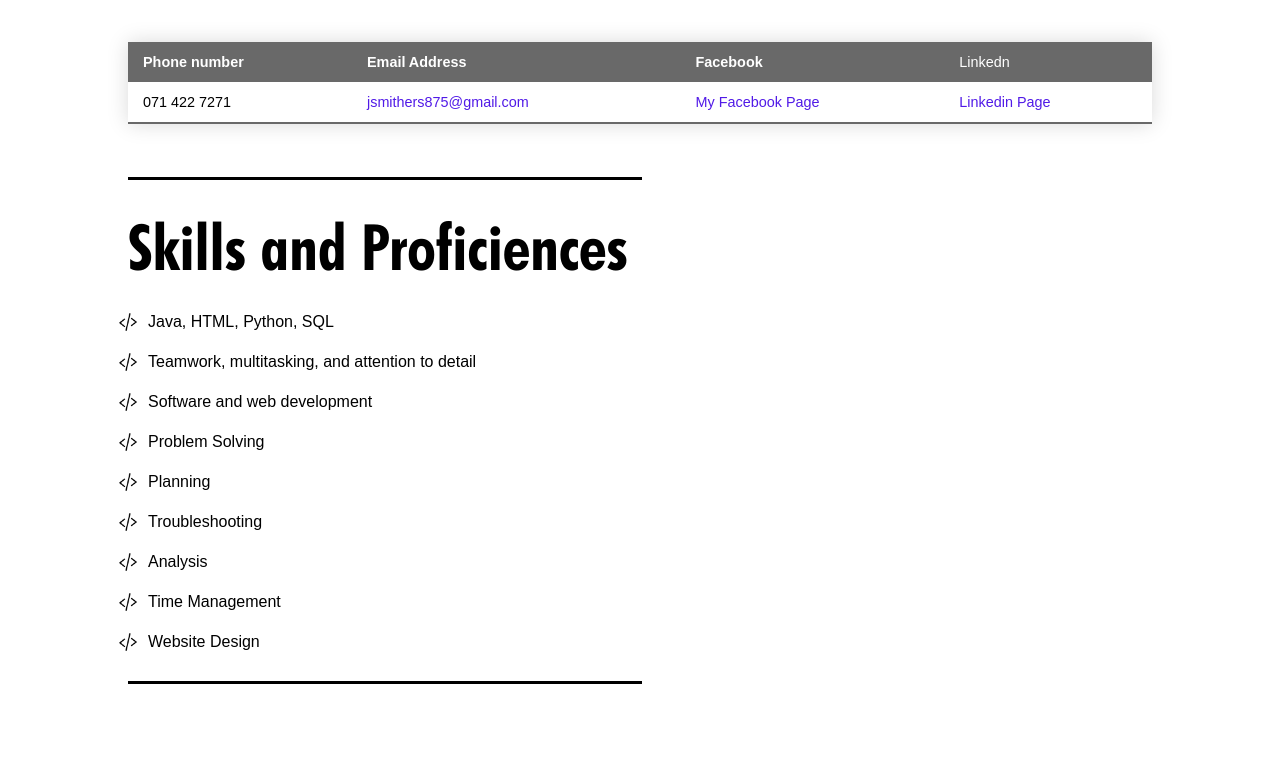
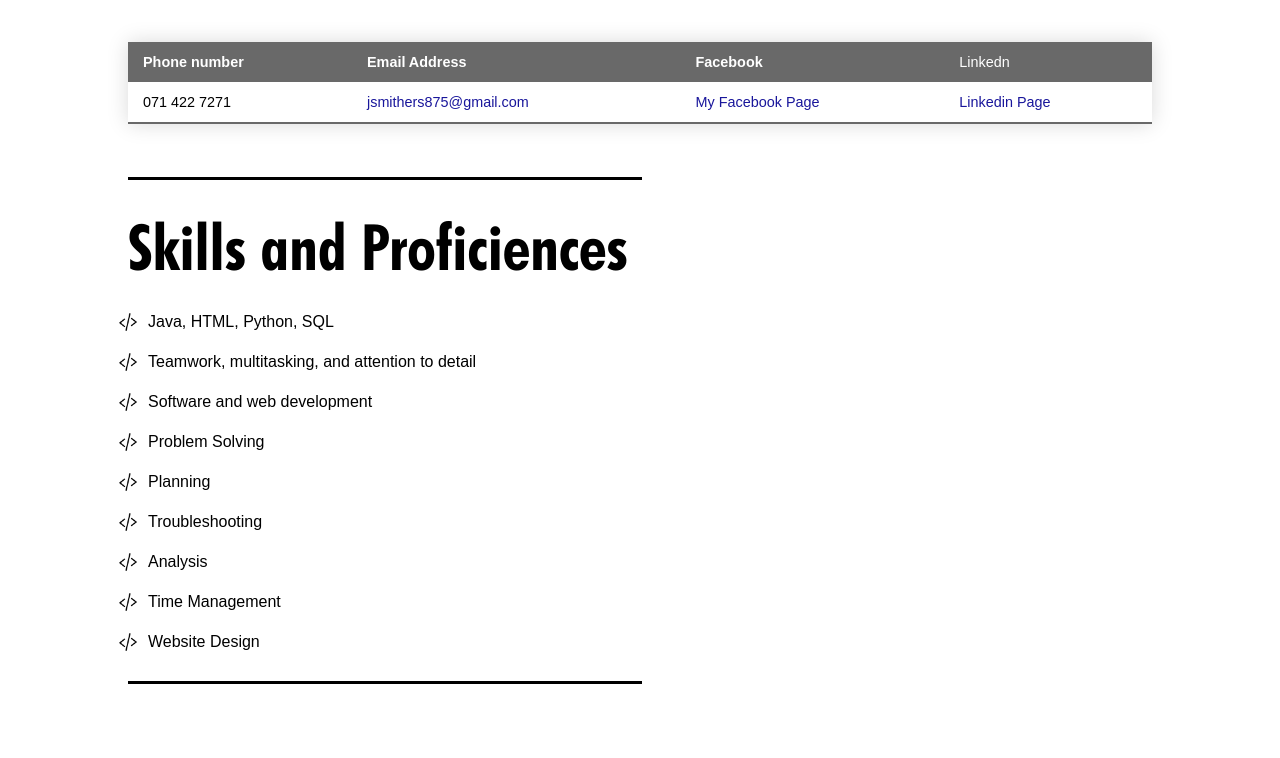
Before and after one commit to JasonSmithers/Jason_Smithers_Resume, a plain HTML site: page index.html in a window 1280 px wide. Shown: the part 862-1620 px from the top of the page. Drawn offline with Linux system fonts and the light colour scheme; a script that the page names is missing.

Commit message:
Update myCSS.css

```diff
--- a/myCSS.css
+++ b/myCSS.css
@@ -270,9 +270,3 @@ button {
      transform: translate(-50%, -75%) rotate(360deg);
     }
 }
-
-a:link {
-    color: rgb(81, 26, 231);
-    background-color: transparent;
-    text-decoration: none;
-  }
```
